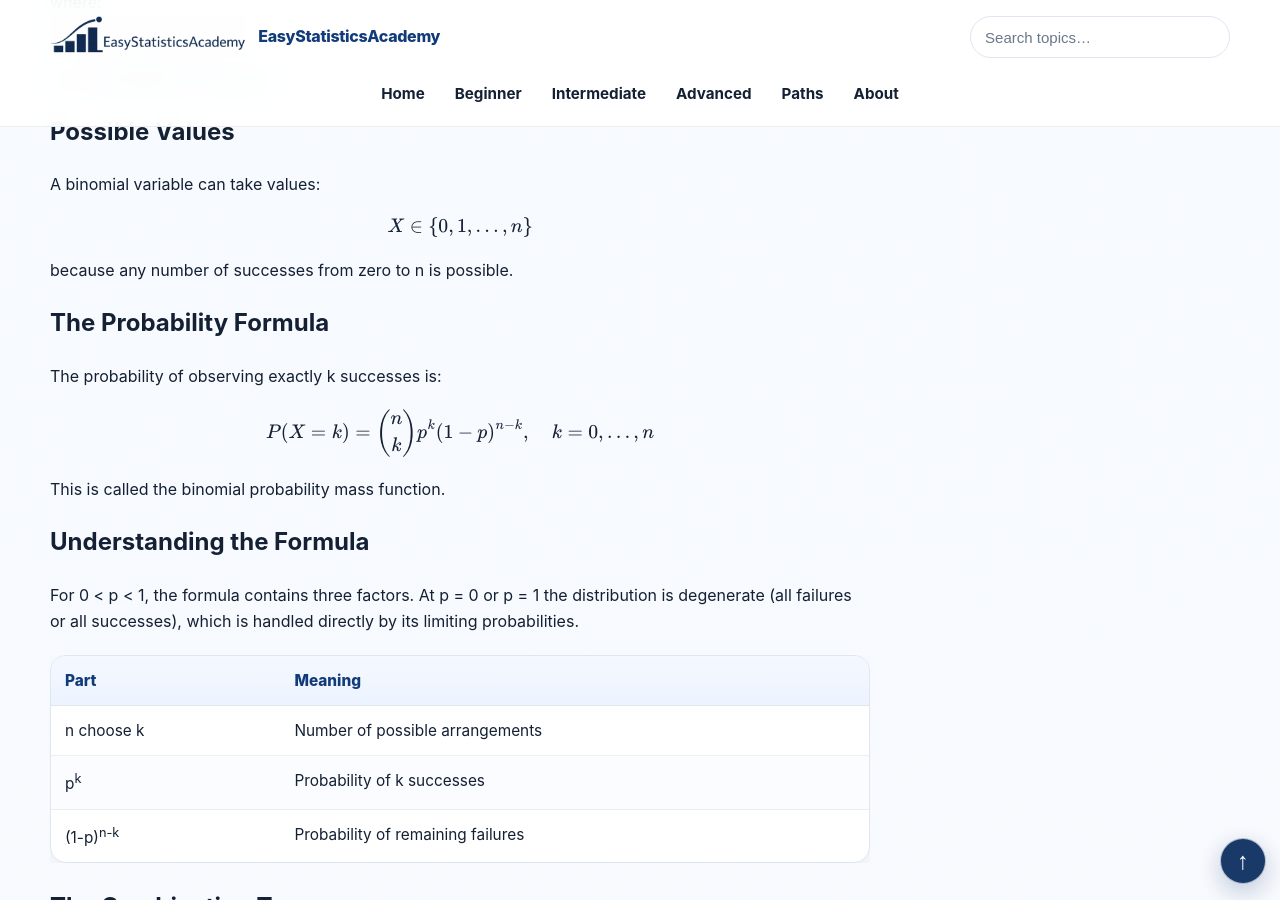
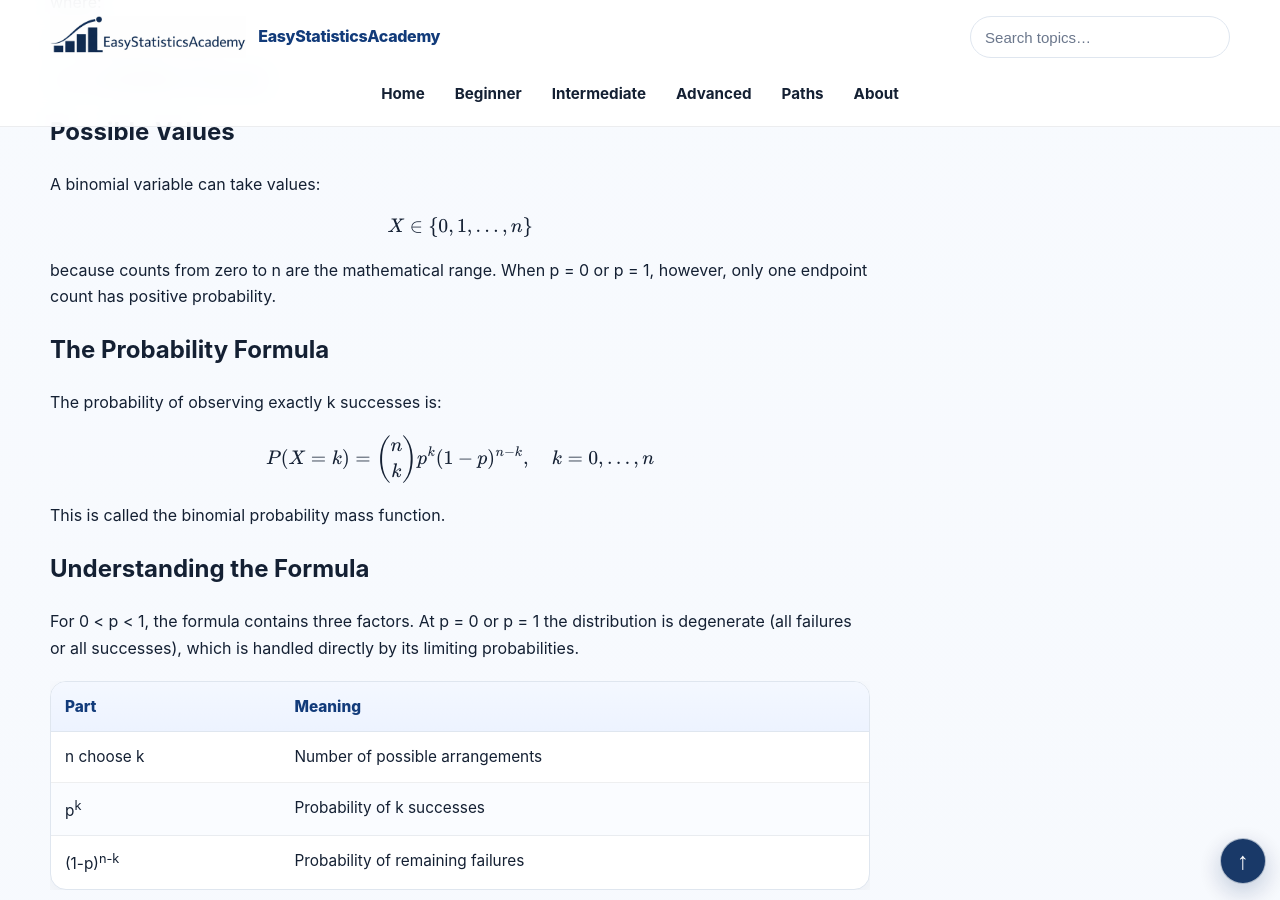
Before and after one commit to ammar-homaida-statistics/easystatisticsacademy, a Jekyll site: the page built from probability/distributions/binomial-distribution/index.md, in a window 1280 px wide and 900 px high, scrolled down 1777 px. Built offline with Jekyll 4.4.1, drawn with Linux system fonts in a browser that asks for light colours.

Commit message:
Clarify binomial support at degenerate success probabilities

```diff
--- a/probability/distributions/binomial-distribution/index.md
+++ b/probability/distributions/binomial-distribution/index.md
@@ -200,7 +200,7 @@ X\in\{0,1,\ldots,n\}
 \]
 
     <p>
-      because any number of successes from zero to n is possible.
+      because counts from zero to n are the mathematical range. When p = 0 or p = 1, however, only one endpoint count has positive probability.
     </p>
 
     <h2>The Probability Formula</h2>
```
